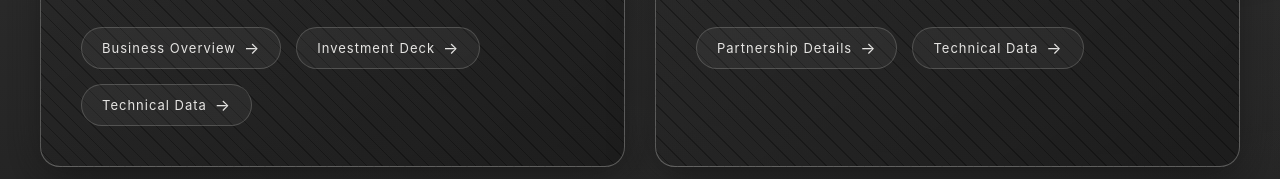
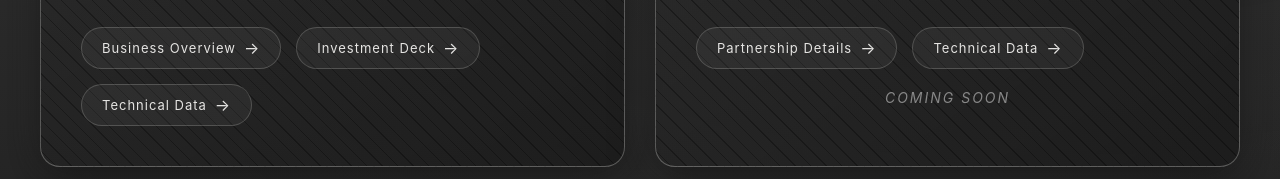
Before and after one commit to MariahsAI/Bhai-Holdings-Website, a plain HTML site: page explore.html in a window 1280 px wide. Shown: the part 4380-4559 px from the top of the page. Drawn offline with Linux system fonts and the light colour scheme.

Commit message:
Update explore.html

```diff
--- a/explore.html
+++ b/explore.html
@@ -1534,6 +1534,7 @@
                             <span class="link-arrow">→</span>
                         </a>
                     </div>
+                    <p style="text-align: center; margin-top: 20px; font-size: 14px; color: #888888; font-style: italic; letter-spacing: 2px; text-transform: uppercase;">Coming Soon</p>
                 </div>
             </div>
         </div>
```
